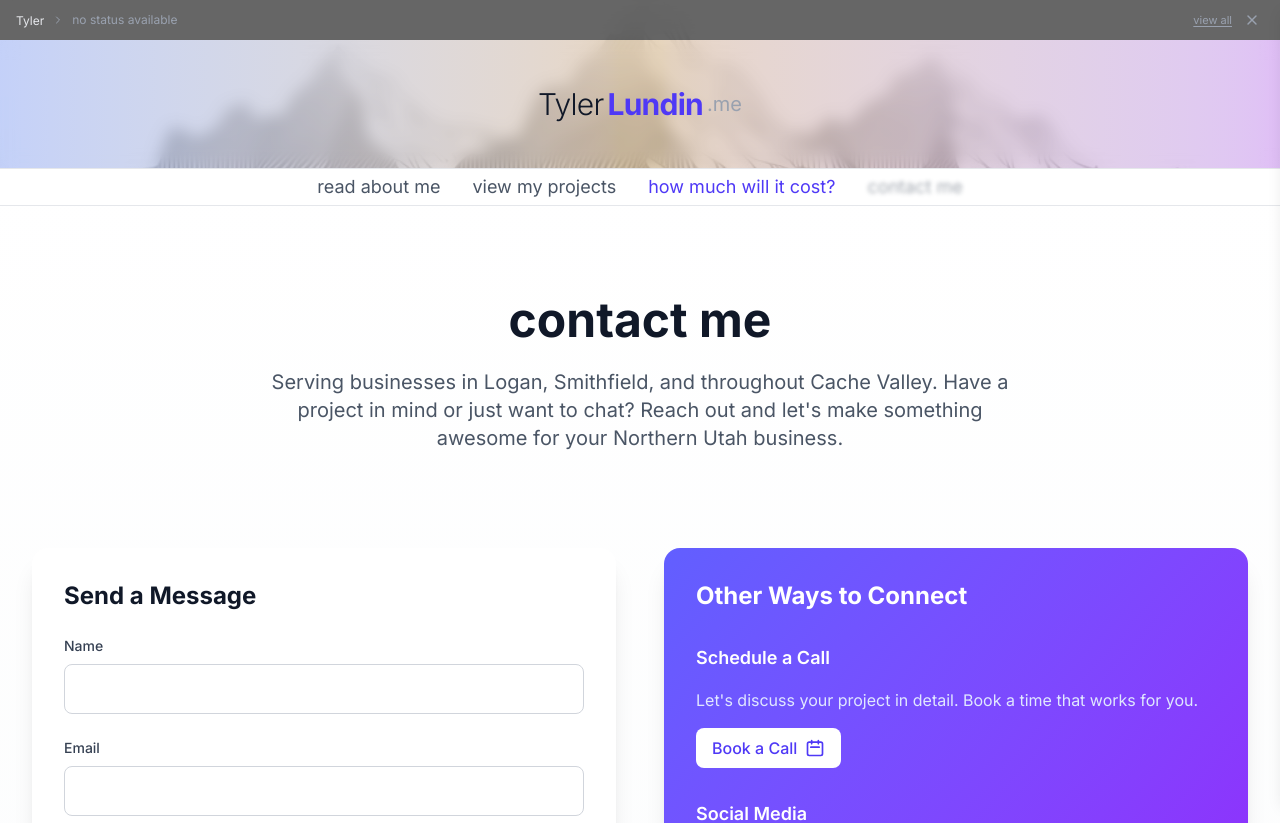
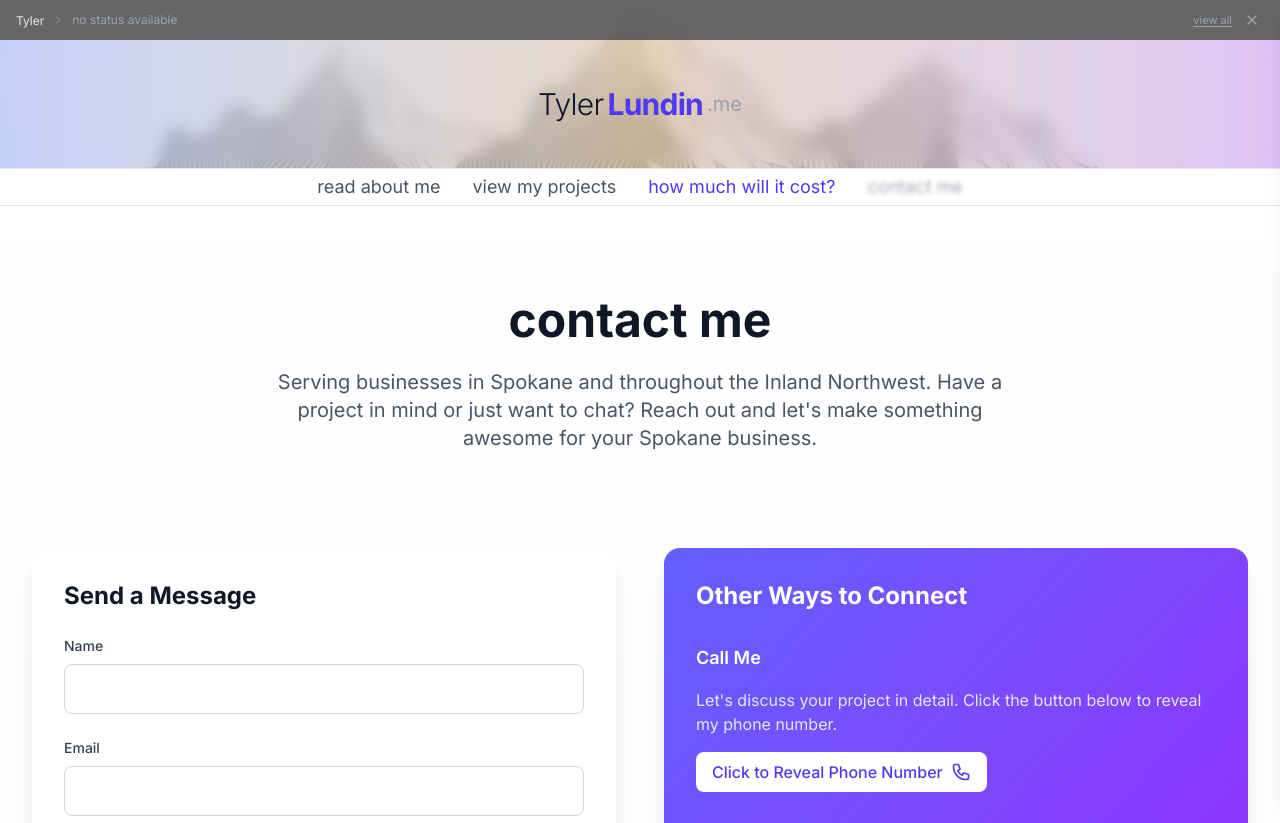
Before and after one commit to Tyler-Lundin/TylerLundin.me, a Next.js app: page /contact in a window 1280 px wide. Shown: the top 823 px of the page. Built offline with nearby package versions, Linux system fonts and the light colour scheme; no server answers; the database is empty.

Commit message:
location update

```diff
--- a/src/app/booking/page.tsx
+++ /dev/null
@@ -1,27 +0,0 @@
-'use client';
-
-import { siteConfig } from '@/config/site';
-
-export default function BookingPage() {
-  return (
-    <main className="min-h-screen bg-gray-50 py-20">
-      <div className="max-w-7xl mx-auto px-1 md:px-6 lg:px-8">
-        <div className="text-center mb-8">
-          <h1 className="text-3xl font-bold text-gray-900">Schedule a Call</h1>
-          <p className="mt-4 text-lg text-gray-600">
-            Let&apos;s discuss your project and how we can work together.
-          </p>
-        </div>
-
-        <div className="bg-white md:rounded-lg shadow-lg shadow-gray-300">
-          <iframe
-            src={siteConfig.booking_url}
-            width="100%"
-            height="800"
-            className="rounded-lg"
-          />
-        </div>
-      </div>
-    </main>
-  );
-}
--- a/src/app/layout.tsx
+++ b/src/app/layout.tsx
@@ -6,12 +6,12 @@ import { SiteShell } from "@/components/layout/SiteShell";
 const inter = Inter({ subsets: ["latin"] });
 
 export const metadata: Metadata = {
-  title: "Tyler Lundin - Web Developer in Logan, Utah | Northern Utah Web Development",
-  description: "Professional web developer and designer based in Logan, Utah. Specializing in custom website development, e-commerce solutions, and digital marketing for businesses in Northern Utah.",
-  keywords: ["web developer logan utah", "northern utah web development", "logan utah website design", "cache valley web developer", "utah web development services"],
+  title: "Tyler Lundin - Web Developer in Spokane, WA | Spokane Web Development",
+  description: "Professional web developer and designer based in Spokane, WA. Specializing in custom website development, e-commerce solutions, and digital marketing for businesses in the Inland Northwest.",
+  keywords: ["web developer spokane", "spokane web development", "spokane website design", "inland northwest web developer", "washington web development services"],
   openGraph: {
-    title: "Tyler Lundin - Web Developer in Logan, Utah",
-    description: "Professional web developer and designer based in Logan, Utah. Specializing in custom website development, e-commerce solutions, and digital marketing for businesses in Northern Utah.",
+    title: "Tyler Lundin - Web Developer in Spokane, WA",
+    description: "Professional web developer and designer based in Spokane, WA. Specializing in custom website development, e-commerce solutions, and digital marketing for businesses in the Inland Northwest.",
     url: "https://tylerlundin.me",
     siteName: "Tyler Lundin",
     locale: "en_US",
@@ -19,8 +19,8 @@ export const metadata: Metadata = {
   },
   twitter: {
     card: "summary_large_image",
-    title: "Tyler Lundin - Web Developer in Logan, Utah",
-    description: "Professional web developer and designer based in Logan, Utah. Specializing in custom website development, e-commerce solutions, and digital marketing for businesses in Northern Utah.",
+    title: "Tyler Lundin - Web Developer in Spokane, WA",
+    description: "Professional web developer and designer based in Spokane, WA. Specializing in custom website development, e-commerce solutions, and digital marketing for businesses in the Inland Northwest.",
   },
   alternates: {
     canonical: "https://tylerlundin.me",
--- a/src/components/sections/About.tsx
+++ b/src/components/sections/About.tsx
@@ -32,7 +32,7 @@ export function About() {
               </p>
 
               <p className="text-md text-gray-600 leading-relaxed">
-              Based in Cache Valley, I specialize in high-performance sites, custom booking platforms, and local-first SEO strategies that make businesses hard to miss. No fluff, no gimmicks—just handcrafted digital tools that do the job.
+              Based in Spokane, I specialize in high-performance sites, custom booking platforms, and local-first SEO strategies that make businesses hard to miss. No fluff, no gimmicks—just handcrafted digital tools that do the job.
               </p>
             </div>
           </motion.div>
--- a/src/components/sections/Contact.tsx
+++ b/src/components/sections/Contact.tsx
@@ -203,19 +203,25 @@ export function Contact({ section }: ContactProps) {
 
             <div className="space-y-8">
               <div>
-                <h4 className="text-lg font-semibold mb-4">Schedule a Call</h4>
+                <h4 className="text-lg font-semibold mb-4">Call Me</h4>
                 <p className="text-indigo-100 mb-4">
-                  Let&apos;s discuss your project in detail. Book a time that works for you.
+                  Let&apos;s discuss your project in detail. Click the button below to reveal my phone number.
                 </p>
-                <a
-                  href="/booking"
+                <button
+                  onClick={() => {
+                    const button = document.getElementById('phone-reveal');
+                    if (button) {
+                      button.innerHTML = '<a href="tel:5095145418" class="text-indigo-600 hover:text-indigo-700">(509) 514-5418</a>';
+                    }
+                  }}
+                  id="phone-reveal"
                   className="inline-flex items-center px-4 py-2 bg-white text-indigo-600 rounded-lg font-medium hover:bg-indigo-50 transition-colors"
                 >
-                  Book a Call
+                  Click to Reveal Phone Number
                   <svg className="ml-2 w-5 h-5" fill="none" stroke="currentColor" viewBox="0 0 24 24">
-                    <path strokeLinecap="round" strokeLinejoin="round" strokeWidth={2} d="M8 7V3m8 4V3m-9 8h10M5 21h14a2 2 0 002-2V7a2 2 0 00-2-2H5a2 2 0 00-2 2v12a2 2 0 002 2z" />
+                    <path strokeLinecap="round" strokeLinejoin="round" strokeWidth={2} d="M3 5a2 2 0 012-2h3.28a1 1 0 01.948.684l1.498 4.493a1 1 0 01-.502 1.21l-2.257 1.13a11.042 11.042 0 005.516 5.516l1.13-2.257a1 1 0 011.21-.502l4.493 1.498a1 1 0 01.684.949V19a2 2 0 01-2 2h-1C9.716 21 3 14.284 3 6V5z" />
                   </svg>
-                </a>
+                </button>
               </div>
 
               <div>
--- a/src/config/site.ts
+++ b/src/config/site.ts
@@ -3,7 +3,7 @@ import { SiteConfig } from '@/types/site';
 export const siteConfig: SiteConfig = {
   site_name: "Tyler Lundin",
   domain: "tylerlundin.me",
-  tagline: "Web Developer in Logan, Utah | Northern Utah Web Development",
+  tagline: "Web Developer in Spokane, WA | Spokane Web Development",
   booking_url: process.env.NEXT_PUBLIC_BOOKING_URL || "https://slotfox.vercel.app/tyler-lundin-me",
   theme: {
     colors: {
@@ -19,7 +19,7 @@ export const siteConfig: SiteConfig = {
     {
       type: "hero",
       headline: "Building Bold Websites for Businesses Ready to Stand Out",
-      subheadline: "I'm Tyler, a freelance web developer based in Northern Utah. I build sleek, blazing-fast websites that don't just look good—they perform. From custom booking systems to full-blown e-commerce, I help local businesses get seen, get booked, and get paid. Let's make your online presence impossible to ignore.",
+      subheadline: "I'm Tyler, a freelance web developer based in Spokane, WA. I build sleek, blazing-fast websites that don't just look good—they perform. From custom booking systems to full-blown e-commerce, I help local businesses get seen, get booked, and get paid. Let's make your online presence impossible to ignore.",
       cta: {
         label: "View My Work",
         link: "#projects"
@@ -29,7 +29,7 @@ export const siteConfig: SiteConfig = {
     {
       type: "about",
       headline: "read about me",
-      content: "I'm a web developer based in Logan, Utah, serving businesses throughout Cache Valley and Northern Utah. With a focus on clean design and solid code, I help local businesses establish a strong online presence. Whether you're in Logan, Smithfield, or anywhere in Northern Utah, I'm here to help you build a website that drives real results.",
+      content: "I'm a web developer based in Spokane, WA, serving businesses throughout the Inland Northwest. With a focus on clean design and solid code, I help local businesses establish a strong online presence. Whether you're in Spokane, Spokane Valley, or anywhere in the Inland Northwest, I'm here to help you build a website that drives real results.",
       image: "/images/tyler.png"
     },
     {
@@ -73,7 +73,7 @@ export const siteConfig: SiteConfig = {
       headline: "how much will it cost?",
       subheadline: "Transparent pricing for quality work",
       items: [
-        "Custom Website Design for Northern Utah Businesses",
+        "Custom Website Design for Spokane Businesses",
         "Monthly Site Maintenance",
         "Local SEO Optimization",
         "E-commerce Solutions",
@@ -83,7 +83,7 @@ export const siteConfig: SiteConfig = {
     {
       type: "contact",
       headline: "contact me",
-      description: "Serving businesses in Logan, Smithfield, and throughout Cache Valley. Have a project in mind or just want to chat? Reach out and let's make something awesome for your Northern Utah business.",
+      description: "Serving businesses in Spokane and throughout the Inland Northwest. Have a project in mind or just want to chat? Reach out and let's make something awesome for your Spokane business.",
       email: "msg@tylerlundin.me",
       social: {
         github: "https://github.com/tyler-lundin",
@@ -93,7 +93,7 @@ export const siteConfig: SiteConfig = {
     }
   ],
   footer: {
-    text: "© 2025 Tyler Lundin. Serving Northern Utah and Cache Valley.",
+    text: "© 2025 Tyler Lundin. Serving Spokane and the Inland Northwest.",
     links: [
       { label: "Privacy Policy", url: "/privacy" },
       { label: "GitHub", url: "https://github.com/tyler-lundin" }
```
